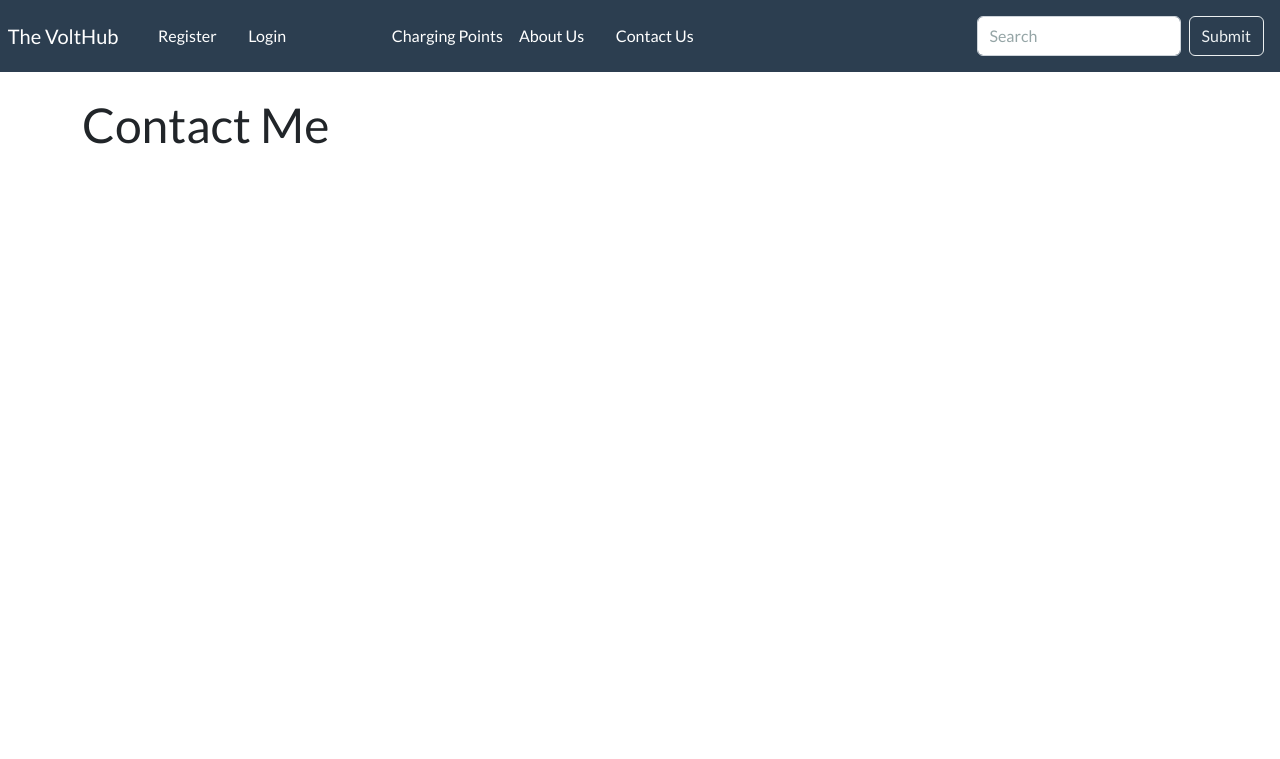
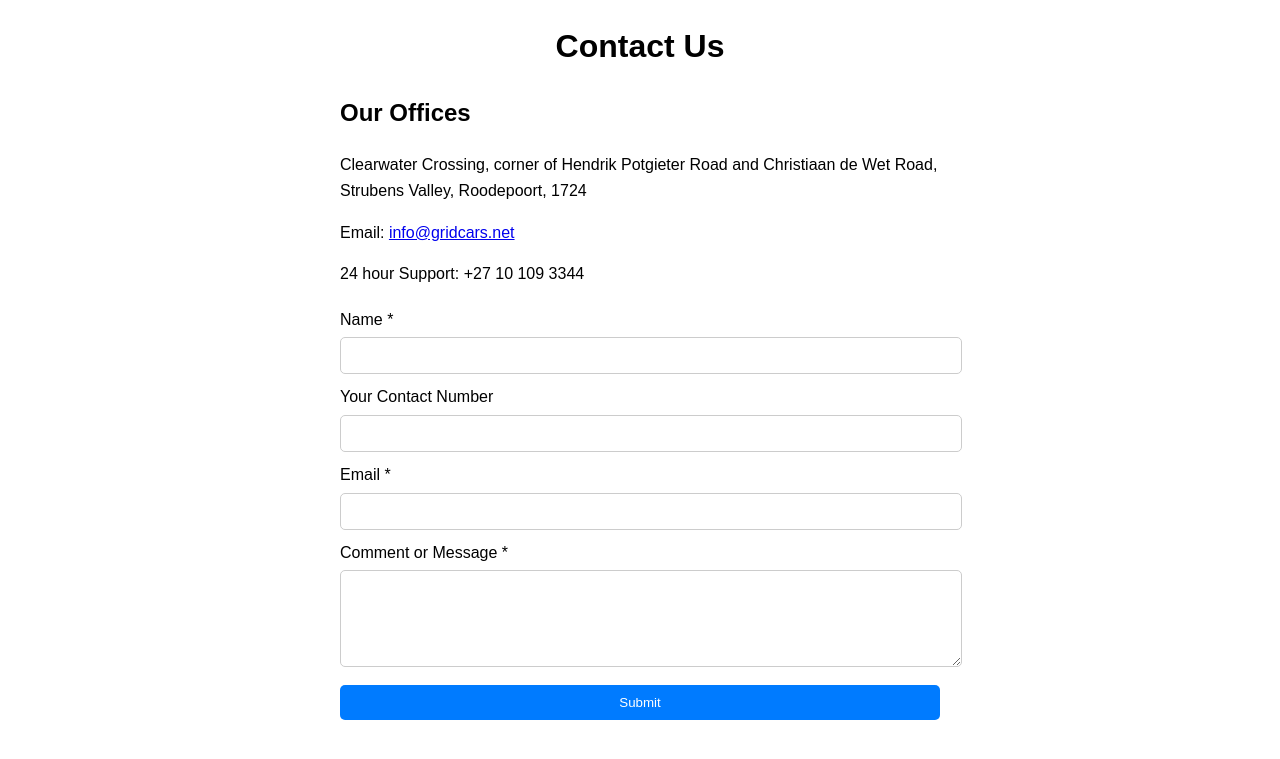
Before and after one commit to se-thato/ev_charging, a Django app: page /contact_us in a window 1280 px wide. Shown: the top 759 px of the page. Run offline with Django 5.2, Linux system fonts and the light colour scheme.

Commit message:
Update contact_us.html

```diff
--- a/VoltHub/templates/VoltHub/contact_us.html
+++ b/VoltHub/templates/VoltHub/contact_us.html
@@ -1,7 +1,72 @@
-{% extends 'VoltHub/base.html' %}
+<!DOCTYPE html>
+<html lang="en">
+<head>
+    <meta charset="UTF-8">
+    <meta name="viewport" content="width=device-width, initial-scale=1.0">
+    <title>Contact Us</title>
+    <style>
+        body {
+            font-family: Arial, sans-serif;
+            margin: 20px;
+            line-height: 1.6;
+        }
+        .container {
+            max-width: 600px;
+            margin: auto;
+        }
+        h1 {
+            text-align: center;
+        }
+        form label {
+            display: block;
+            margin-bottom: 5px;
+        }
+        form input, form textarea {
+            width: 100%;
+            padding: 10px;
+            margin-bottom: 10px;
+            border: 1px solid #ccc;
+            border-radius: 5px;
+        }
+        form input[type="submit"] {
+            background-color: #007BFF;
+            color: white;
+            border: none;
+            cursor: pointer;
+            padding: 10px 20px;
+        }
+        form input[type="submit"]:hover {
+            background-color: #0056b3;
+        }
+        .office-info {
+            margin-bottom: 20px;
+        }
+    </style>
+</head>
+<body>
+    <div class="container">
+        <h1>Contact Us</h1>
+        <div class="office-info">
+            <h2>Our Offices</h2>
+            <p>Clearwater Crossing, corner of Hendrik Potgieter Road and Christiaan de Wet Road, Strubens Valley, Roodepoort, 1724</p>
+            <p>Email: <a href="mailto:info@gridcars.net">info@gridcars.net</a></p>
+            <p>24 hour Support: +27 10 109 3344</p>
+        </div>
+        <form method="post" action="/submit-contact/">
+            <label for="name">Name *</label>
+            <input type="text" id="name" name="name" required>
 
-{% block content %}
+            <label for="contact_number">Your Contact Number</label>
+            <input type="text" id="contact_number" name="contact_number">
 
-    <h1> Contact Me  </h1>
+            <label for="email">Email *</label>
+            <input type="email" id="email" name="email" required>
 
-{% endblock %}
+            <label for="message">Comment or Message *</label>
+            <textarea id="message" name="message" rows="5" required></textarea>
+
+            <input type="submit" value="Submit">
+        </form>
+    </div>
+</body>
+</html>
```
